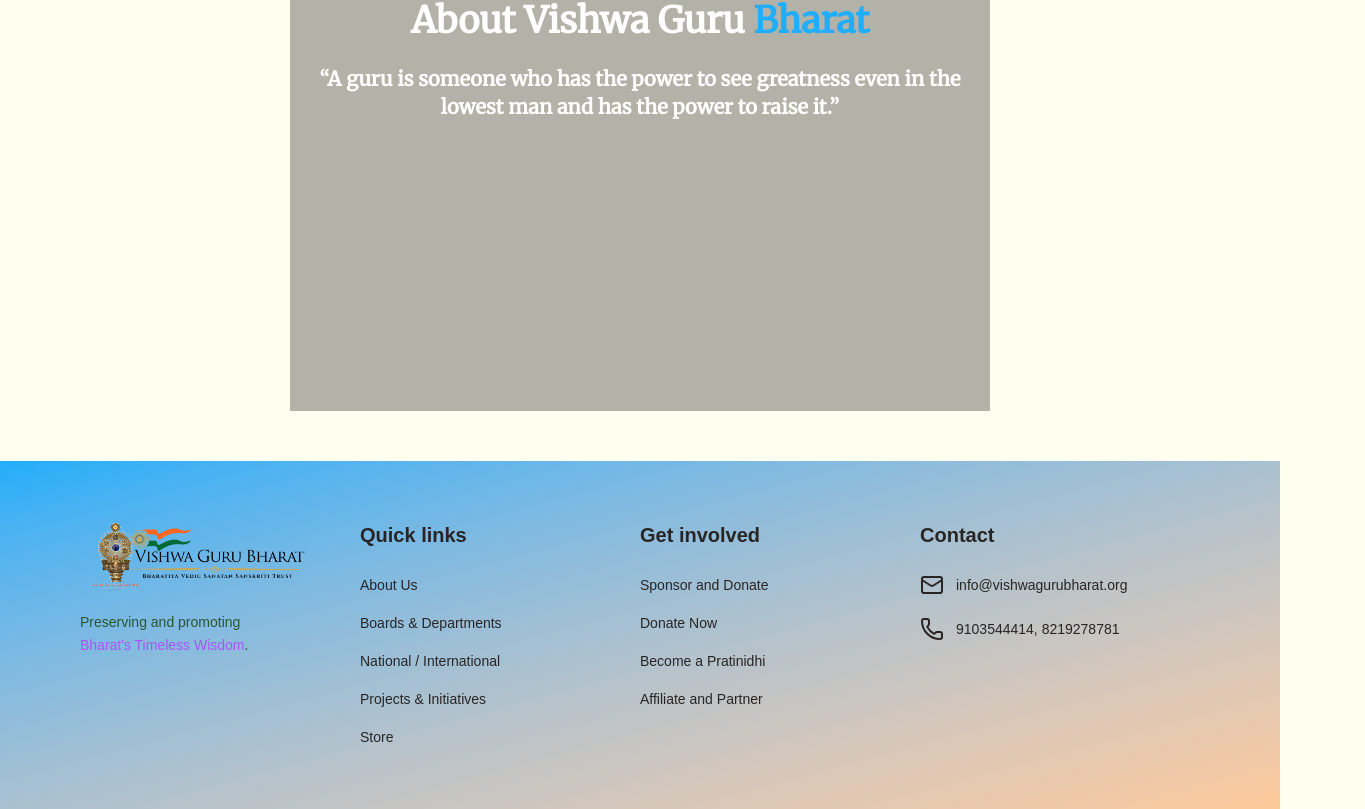
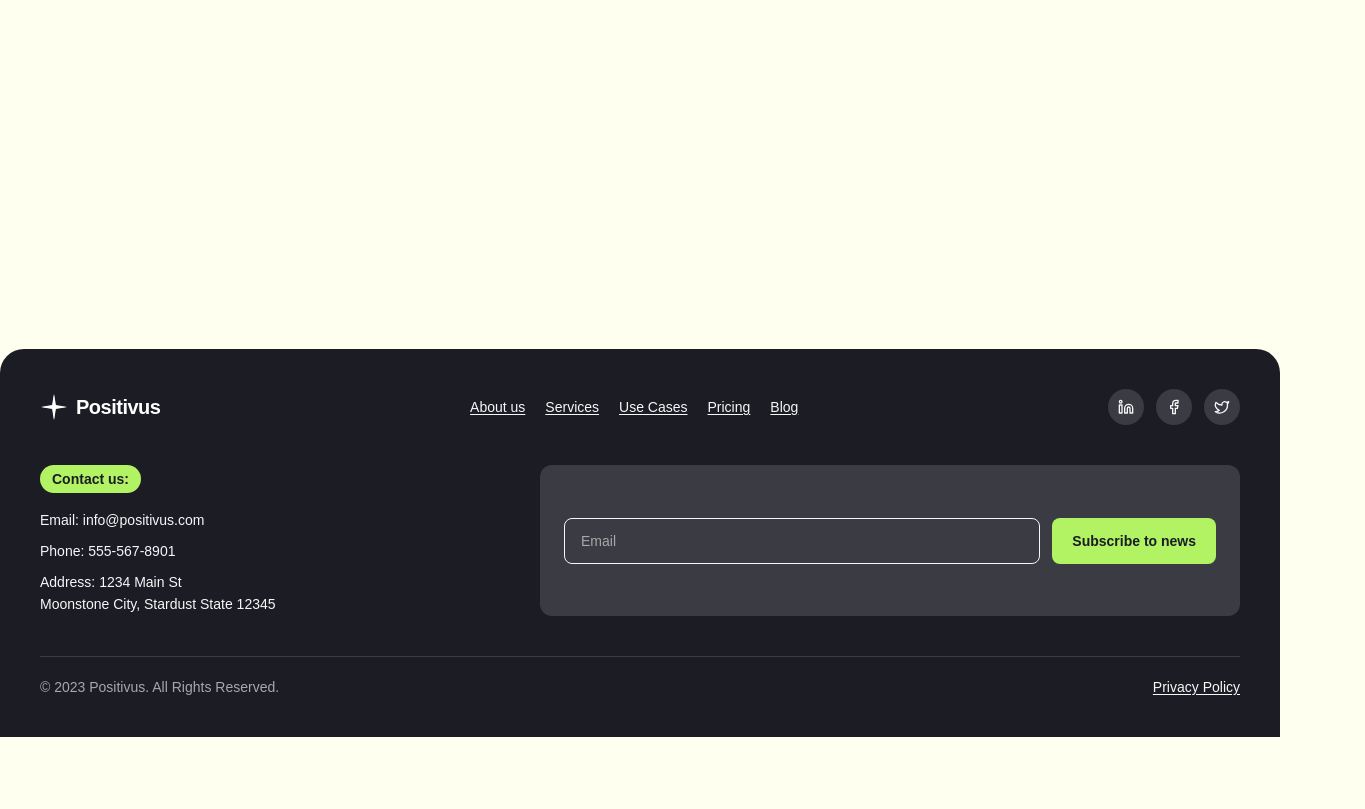
Before and after one commit to tushar163/UI-UX-Task, a Next.js app: page / in a window 1280 px wide. Shown: the part 451-1260 px from the top of the page, 1365 px wide, since content can reach past the window. After the commit the page ends 1188 px from the top, so only its background shows below. Built offline with nearby package versions, Linux system fonts and the light colour scheme.

Commit message:
Footer UI Complete

```diff
--- a/src/app/layout.js
+++ b/src/app/layout.js
@@ -31,7 +31,7 @@
         className={`${geistSans.variable} ${geistMono.variable} ${merriweather.variable} antialiased`}
       >
         <div className=" sticky top-0 w-full z-50">
-          <Header />
+          {/* <Header /> */}
         </div>
         {children}
         <Footer />
--- a/src/app/page.js
+++ b/src/app/page.js
@@ -3,7 +3,7 @@
 function page() {
   return (
     <div className='min-h-screen flex items-center justify-center w-full'>
-      <div className='h-[700px] relative overflow-hidden text-default'>
+      {/* <div className='h-[700px] relative overflow-hidden bg-primary text-default'>
         <div className='absolute inset-0'>
           <div className='h-full w-full bg-'></div>
           <div className="absolute inset-0 bg-black/30"></div>
@@ -12,7 +12,7 @@
           <h1 className='relative text-4xl font-merriweather font-bold text-center text-white'>About Vishwa Guru <span className='text-primary'>Bharat</span></h1>
           <p className='relative text-xl font-merriweather font-bold text-center text-white'>“A guru is someone who has the power to see greatness even in the lowest man and has the power to raise it.”</p>
         </div>
-      </div>
+      </div> */}
 
     </div>
   )
--- a/src/components/Footer/Footer.jsx
+++ b/src/components/Footer/Footer.jsx
@@ -1,97 +1,161 @@
-import { Mail, Phone } from 'lucide-react'
-import Image from 'next/image'
-import React from 'react'
+"use client"
+import { Facebook, Linkedin, Twitter } from "lucide-react";
+import Link from "next/link";
+import { useState } from "react";
 
-function Footer() {
+const SparkleIcon = () => (
+    <svg width="28" height="28" viewBox="0 0 32 32" fill="none">
+        {/* 4-pointed sparkle star */}
+        <path
+            d="M16 2 C16 2, 17.5 10, 16 16 C16 16, 10 17.5, 2 16 C2 16, 10 14.5, 16 16 C16 16, 14.5 8, 16 2Z"
+            fill="#FFFFFF"
+        />
+        <path
+            d="M16 30 C16 30, 14.5 22, 16 16 C16 16, 22 14.5, 30 16 C30 16, 22 17.5, 16 16 C16 16, 17.5 24, 16 30Z"
+            fill="#FFFFFF"
+        />
+        <path
+            d="M2 16 C2 16, 10 14.5, 16 16 C16 16, 17.5 10, 16 2 C16 2, 14.5 10, 16 16 C16 16, 10 17.5, 2 16Z"
+            fill="#FFFFFF"
+            opacity="0"
+        />
+        {/* Cleaner approach: simple 4-point star */}
+        <path
+            d="M16 1 L18.2 13.8 L31 16 L18.2 18.2 L16 31 L13.8 18.2 L1 16 L13.8 13.8 Z"
+            fill="#FFFFFF"
+        />
+        {/* Small center glow */}
+        <circle cx="16" cy="16" r="2.5" fill="#FFFFFF" opacity="0.4" />
+    </svg>
+);
+
+export default function Footer() {
+    const [email, setEmail] = useState("");
+    const [subscribed, setSubscribed] = useState(false);
+
+    const handleSubscribe = () => {
+        if (email.trim()) {
+            setSubscribed(true);
+            setEmail("");
+            setTimeout(() => setSubscribed(false), 3000);
+        }
+    };
+
+    const navLinks = ["About us", "Services", "Use Cases", "Pricing", "Blog"];
+
     return (
-        <footer className="w-full bg-linear-to-br from-primary to-secondary/50 px-20 py-15 flex flex-wrap justify-between items-start">
-            {/* Logo Section */}
-            <div className="flex-1 ">
-                <div className="flex items-center gap-2.5 mb-5">
-                    <Image src="/Logo/VGB_LOGO.png" alt="logo" width={1000} height={1000} className=' md:w-[225px] h-[70px] object-cover' />
+        <footer className="w-full px-4 sm:px-6 lg:px-10 py-8 sm:py-10 rounded-t-3xl bg-dark">
+
+            {/* ── Top Row: Logo / Nav / Socials ── */}
+            <div className="flex flex-col sm:flex-row sm:flex-wrap items-start sm:items-center justify-between gap-5 mb-8 sm:mb-10">
+
+                {/* Logo */}
+                <div className="flex items-center gap-2">
+                    <SparkleIcon />
+                    <span className="text-white font-semibold text-xl tracking-tight">Positivus</span>
                 </div>
-                <p className="text-sm text-[#2c5530] leading-relaxed mt-3.5">
-                    Preserving and promoting{' '} <br></br>
-                    <a href="#" className="text-accent no-underline font-medium hover:underline">
-                        Bharat's Timeless Wisdom
-                    </a>
-                    .
-                </p>
+
+                {/* Nav Links — scrollable on tiny screens */}
+                <nav className="flex flex-wrap gap-x-5 gap-y-2">
+                    {navLinks.map((link) => (
+                        <Link
+                            key={link}
+                            href="#"
+                            className="text-sm underline underline-offset-2 transition-colors duration-200 text-default hover:text-primary"
+                        >
+                            {link}
+                        </Link>
+                    ))}
+                </nav>
+
+                {/* Social Icons */}
+                <div className="flex items-center gap-3">
+                    {[
+                        { icon: <Linkedin size={16} />, label: "LinkedIn" },
+                        { icon: <Facebook size={16} />, label: "Facebook" },
+                        { icon: <Twitter size={16} />, label: "Twitter" },
+                    ].map(({ icon, label }) => (
+                        <button
+                            key={label}
+                            aria-label={label}
+                            className="w-9 h-9 rounded-full flex items-center justify-center transition-all duration-200 bg-dark-soft text-default hover:bg-primary hover:text-dark"
+                        >
+                            {icon}
+                        </button>
+                    ))}
+                </div>
             </div>
 
-            {/* Quick Links */}
-            <div className="flex-1">
-                <h3 className="text-xl font-bold text-default mb-6">Quick links</h3>
-                <ul className="list-none space-y-3.5">
-                    <li>
-                        <a href="/aboutus" className="text-default no-underline text-sm ">
-                            About Us
-                        </a>
-                    </li>
-                    <li>
-                        <a href="#" className="text-default no-underline text-sm ">
-                            Boards & Departments
-                        </a>
-                    </li>
-                    <li>
-                        <a href="#" className="text-default no-underline text-sm ">
-                            National / International
-                        </a>
-                    </li>
-                    <li>
-                        <a href="#" className="text-default no-underline text-sm ">
-                            Projects & Initiatives
-                        </a>
-                    </li>
-                    <li>
-                        <a href="#" className="text-default no-underline text-sm ">
-                            Store
-                        </a>
-                    </li>
-                </ul>
+            {/* ── Middle Row: Contact + Newsletter ── */}
+            <div className="flex flex-col justify-between lg:flex-row gap-6 mb-8 sm:mb-10">
+
+                {/* Contact Info */}
+                <div className="w-full lg:w-auto lg:flex-shrink-0">
+                    <span
+                        className="inline-block text-sm font-semibold px-3 py-1 rounded-full mb-4"
+                        style={{ backgroundColor: "#B1F363", color: "#1B1C24" }}
+                    >
+                        Contact us:
+                    </span>
+                    <div className="space-y-2">
+                        {[
+                            "Email: info@positivus.com",
+                            "Phone: 555-567-8901",
+                            "Address: 1234 Main St\nMoonstone City, Stardust State 12345",
+                        ].map((line, i) => (
+                            <p
+                                key={i}
+                                className="text-sm leading-relaxed whitespace-pre-line text-default"
+                            >
+                                {line}
+                            </p>
+                        ))}
+                    </div>
+                </div>
+
+                {/* Newsletter */}
+                <div className="w-full lg:flex-1 flex items-center justify-center rounded-xl px-4 sm:px-6 py-5 sm:py-6 bg-dark-soft max-w-[700px]">
+                    <div className="flex flex-col  sm:flex-row gap-3 w-full">
+                        <input
+                            type="email"
+                            placeholder="Email"
+                            value={email}
+                            onChange={(e) => setEmail(e.target.value)}
+                            onKeyDown={(e) => e.key === "Enter" && handleSubscribe()}
+                            className="flex-1 rounded-lg px-4 py-3 text-sm outline-none border transition-all duration-200 bg-transparent border-default text-default focus:border-primary placeholder:text-border"
+                        />
+                        <button
+                            onClick={handleSubscribe}
+                            className="w-full sm:w-auto px-5 py-3 rounded-lg text-sm font-semibold transition-all duration-200 whitespace-nowrap"
+                            style={{
+                                backgroundColor: subscribed ? "#6E9B37" : "#B1F363",
+                                color: "#1B1C24",
+                            }}
+                            onMouseEnter={(e) => !subscribed && (e.currentTarget.style.backgroundColor = "#CEF3A1")}
+                            onMouseLeave={(e) => !subscribed && (e.currentTarget.style.backgroundColor = "#B1F363")}
+                        >
+                            {subscribed ? "Subscribed ✓" : "Subscribe to news"}
+                        </button>
+                    </div>
+                </div>
             </div>
 
-            {/* Get Involved */}
-            <div className="flex-1">
-                <h3 className="text-xl font-bold text-default mb-6">Get involved</h3>
-                <ul className="list-none space-y-3.5">
-                    <li>
-                        <a href="#" className="text-default no-underline text-sm ">
-                            Sponsor and Donate
-                        </a>
-                    </li>
-                    <li>
-                        <a href="/donate" className="text-default no-underline text-sm ">
-                            Donate Now
-                        </a>
-                    </li>
-                    <li>
-                        <a href="#" className="text-default no-underline text-sm ">
-                            Become a Pratinidhi
-                        </a>
-                    </li>
-                    <li>
-                        <a href="#" className="text-default no-underline text-sm ">
-                            Affiliate and Partner
-                        </a>
-                    </li>
-                </ul>
+            {/* Divider */}
+            <hr className="mb-5 border-dark-soft" />
+
+            {/* ── Bottom Row: Copyright / Privacy ── */}
+            <div className="flex flex-col sm:flex-row items-start sm:items-center justify-between gap-3">
+                <p className="text-sm text-border">
+                    © 2023 Positivus. All Rights Reserved.
+                </p>
+                <Link
+                    href="#"
+                    className="text-sm underline underline-offset-2 transition-colors duration-200 text-default hover:text-primary"
+                >
+                    Privacy Policy
+                </Link>
             </div>
 
-            {/* Contact */}
-            <div className="flex-1">
-                <h3 className="text-xl font-bold text-default mb-6">Contact</h3>
-                <div className="flex items-center gap-3 mb-5">
-                    <Mail className='text-default' />
-                    <span className="text-default text-sm">info@vishwagurubharat.org</span>
-                </div>
-                <div className="flex items-center gap-3">
-                    <Phone className='text-default' />
-                    <span className="text-default text-sm">9103544414, 8219278781</span>
-                </div>
-            </div>
         </footer>
-    )
+    );
 }
-
-export default Footer
```
Also changed, not shown: src/app/globals.css (+22 -7 lines), tailwind.config.js (+1 -26 lines).
